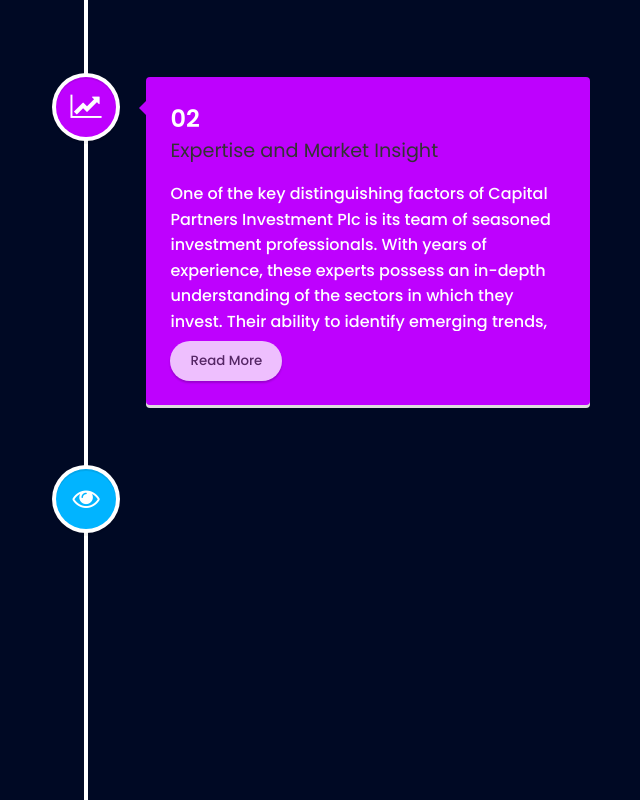
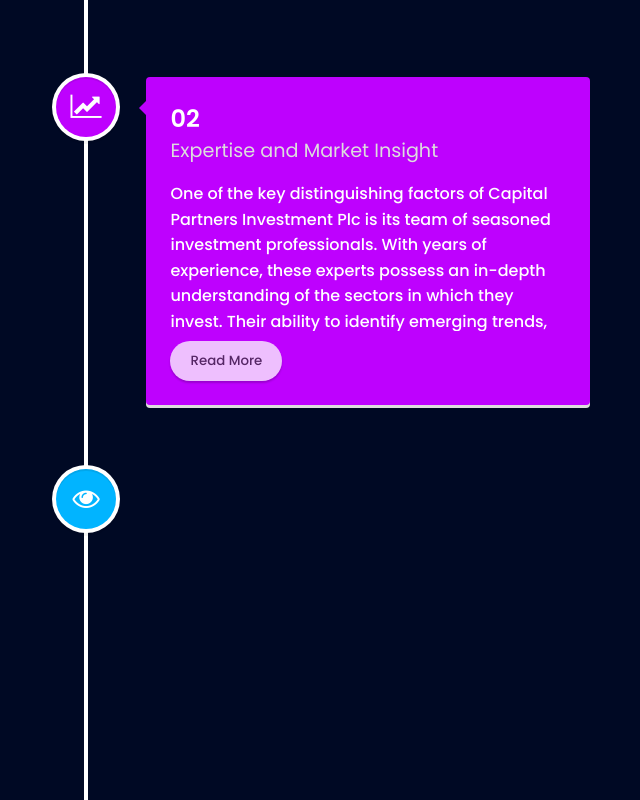
Before and after one commit to Chandrasura25/Capital-Partners, a React (Vite) app: page / in a window 1280 px wide. Shown: the part 4880-5680 px from the top of the page, without its empty margins (554-1194 px from the left). Built offline with nearby package versions, Linux system fonts and the light colour scheme.

Commit message:
invest done

```diff
--- a/src/styles/Invest.module.css
+++ b/src/styles/Invest.module.css
@@ -49,7 +49,7 @@
   font-weight: 600;
 }
 .subtitle {
-  color: #333;
+  color: #ddd;
   font-size: 1.2em;
   font-weight: 400;
 }
```
